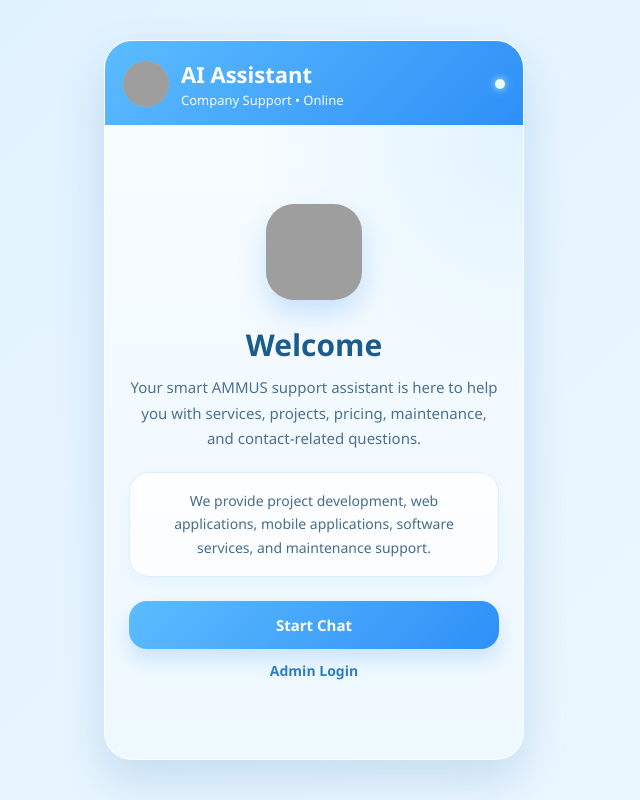
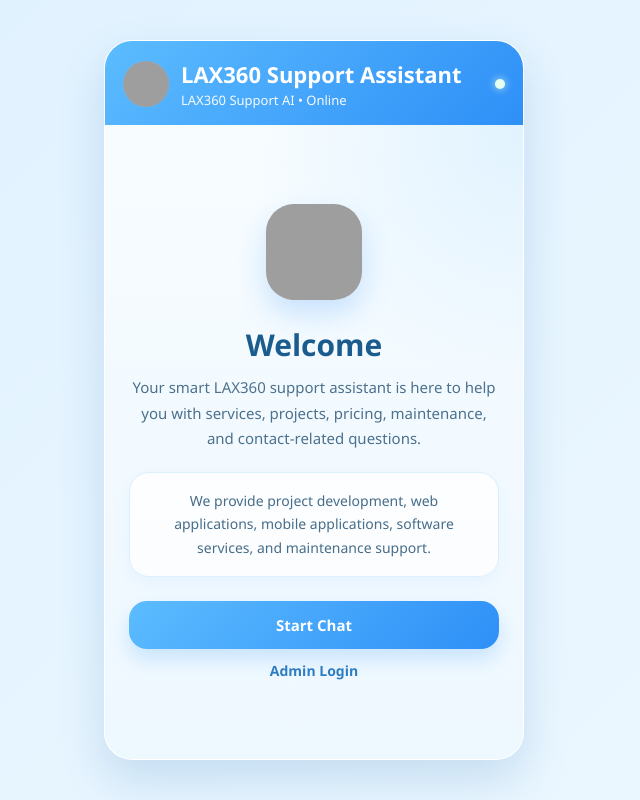
Before and after one commit to kavipriyas226-ai/SMART-AI-SUPPORT-BOT, a Flask app: page / in a window 1280 px wide. Shown: the whole page, without its empty margins (326-966 px from the left). Run offline with Flask 3, Linux system fonts and the light colour scheme; grey boxes are pictures that could not be loaded.

Commit message:
remove ammu

```diff
--- a/templates/customer.html
+++ b/templates/customer.html
@@ -3,7 +3,7 @@
 <head>
     <meta charset="UTF-8">
     <meta name="viewport" content="width=device-width, initial-scale=1.0">
-    <title>Company Support Assistant</title>
+    <title>LAX360 Support Assistant</title>
 
     <style>
         * { box-sizing: border-box; }
--- a/templates/welcome.html
+++ b/templates/welcome.html
@@ -3,7 +3,7 @@
 <head>
     <meta charset="UTF-8">
     <meta name="viewport" content="width=device-width, initial-scale=1.0">
-    <title>SMART AI Support Assistant</title>
+    <title>LAX360 Support Assistant</title>
     <style>
         * {
             box-sizing: border-box;
@@ -188,8 +188,8 @@
         <div class="header">
             <img src="{{ url_for('static', filename='images/avatar.gif') }}" class="header-avatar">
             <div class="header-text">
-                <div class="header-title">AI Assistant</div>
-                <p class="header-subtitle">Company Support • Online</p>
+                <div class="header-title">LAX360 Support Assistant</div>
+                <p class="header-subtitle"> LAX360 Support AI • Online</p>
             </div>
             <div class="header-status"></div>
         </div>
@@ -200,7 +200,7 @@
             <h1 class="welcome-heading">Welcome</h1>
 
             <p class="welcome-subheading">
-                Your smart AMMUS support assistant is here to help you with services, projects, pricing, maintenance, and contact-related questions.
+                Your smart LAX360 support assistant is here to help you with services, projects, pricing, maintenance, and contact-related questions.
             </p>
 
             <div class="info-card">
```
